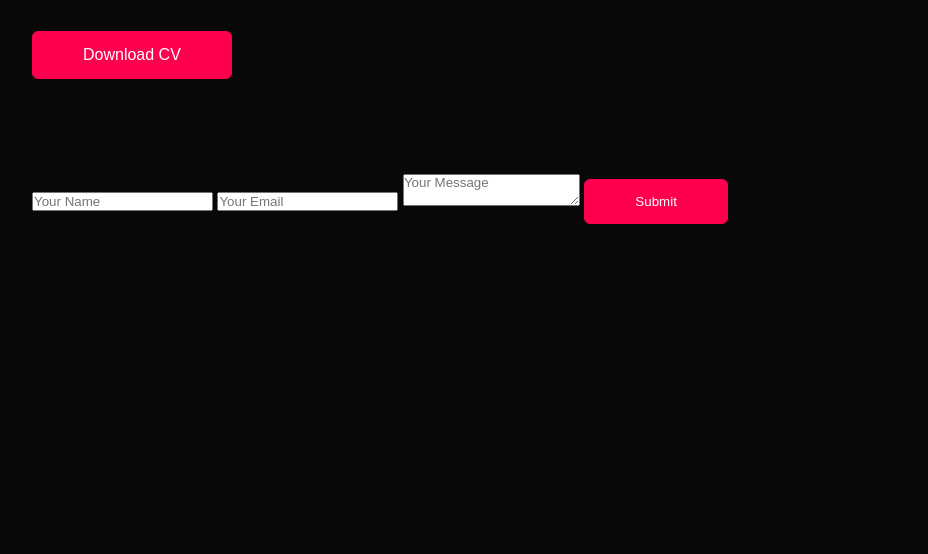
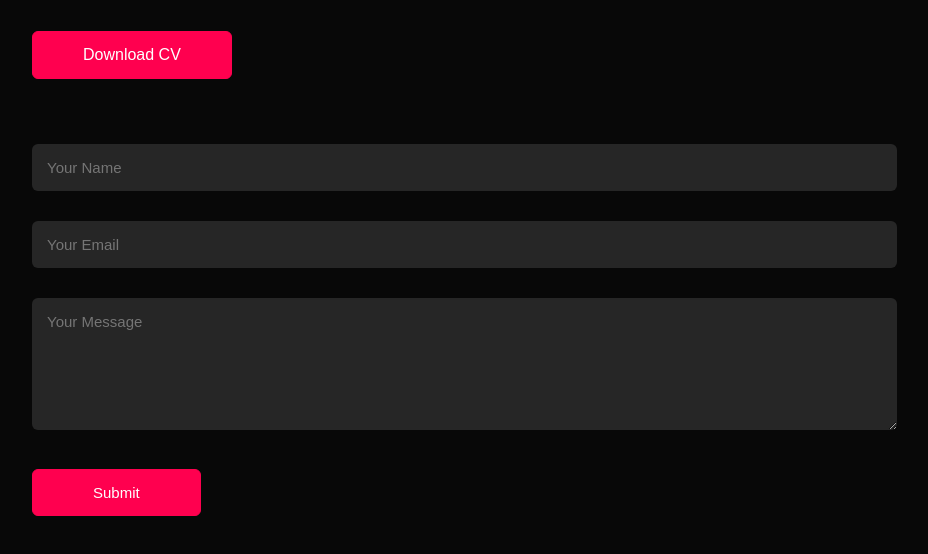
Before and after one commit to souravq/Sourav-Personal-Portfolio, a plain HTML site: page index.html in a window 1280 px wide. Shown: the part 2983-3537 px from the top of the page, without its empty margins (96-1024 px from the left). Before the commit the page ends 3267 px from the top, so only its background shows below. Drawn offline with Linux system fonts and the light colour scheme.

Commit message:
contact us right section done

```diff
--- a/index.html
+++ b/index.html
@@ -168,7 +168,7 @@
                     <form>
                         <input type="text" name="Name" placeholder="Your Name" required />
                         <input type="email" name="Email" placeholder="Your Email" required />
-                        <textarea name="Message" row="6" placeholder="Your Message"></textarea>
+                        <textarea name="Message" rows="6" placeholder="Your Message"></textarea>
                         <button type="submit" class="btn btn2">Submit</button>
                     </form>
                 </div>
--- a/style.css
+++ b/style.css
@@ -301,3 +301,27 @@ nav ul li a:hover::after {
   display: inline-block;
   background: #ff004f;
 }
+
+.contact-right form {
+  width: 100%;
+}
+
+form input,
+form textarea {
+  width: 100%;
+  border: 0;
+  outline: none;
+  background: #262626;
+  padding: 15px;
+  margin: 15px 0;
+  color: #fff;
+  font-size: 15px;
+  border-radius: 6px;
+}
+
+form .btn2 {
+  padding: 14px 60px;
+  font-size: 15px;
+  margin-top: 20px;
+  cursor: pointer;
+}
```
